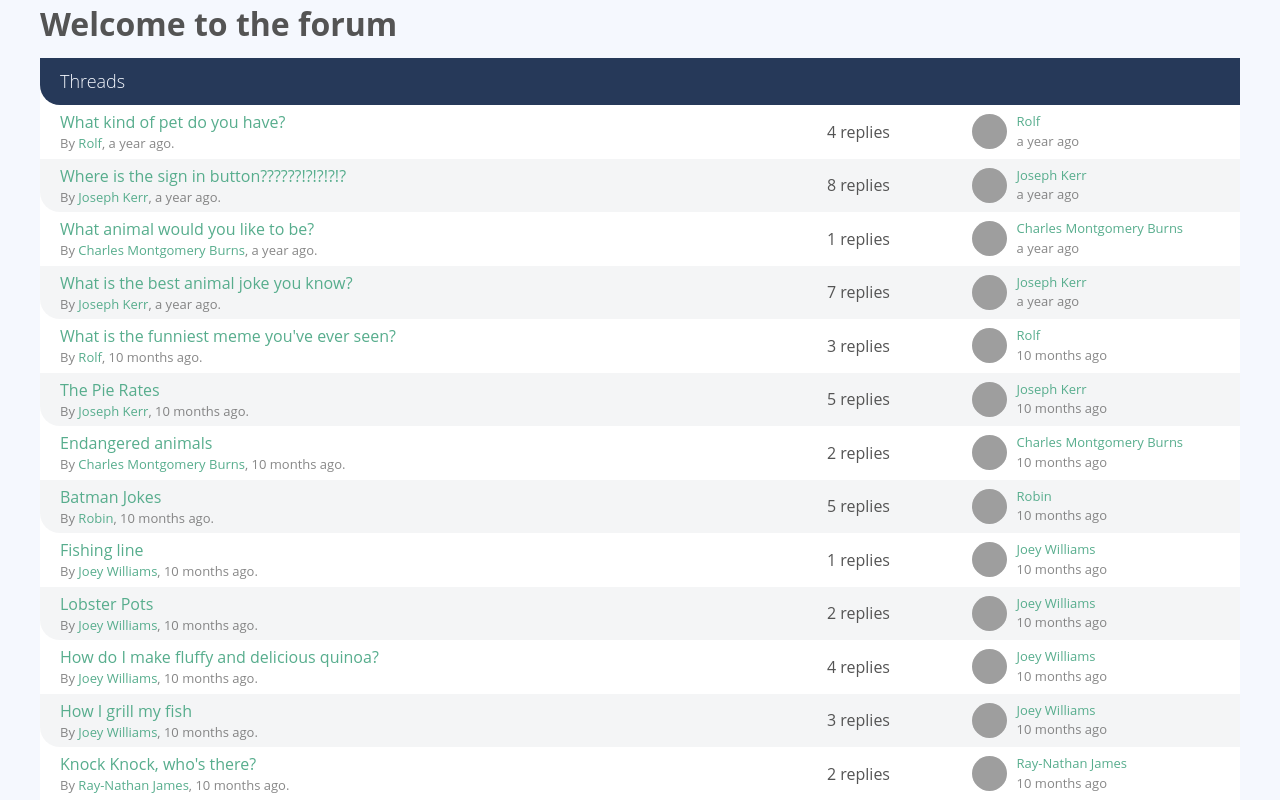
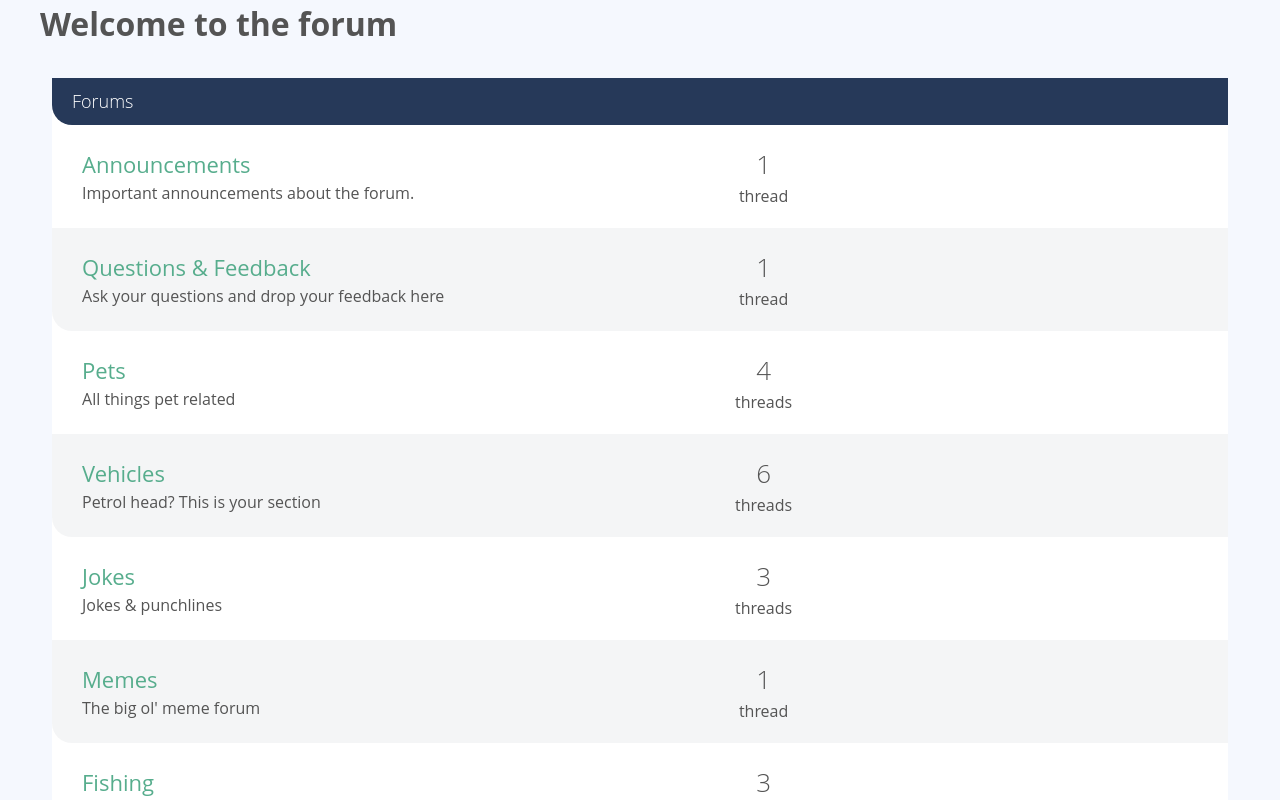
Before and after one commit to timothy-isenegger/vuejs-3-masterclass, a Vue app: page / in a window 1280 px wide. Shown: the top 800 px of the page. Built offline with nearby package versions, Linux system fonts and the light colour scheme; grey boxes are pictures that could not be loaded.

Commit message:
[TASK] Implement ForumList component

```diff
--- /dev/null
+++ b/src/components/ForumList.vue
@@ -0,0 +1,55 @@
+<template>
+  <div class="col-full">
+    <div class="forum-list">
+      <h2 class="list-title">
+        <a href="#">Forums</a>
+      </h2>
+
+      <div class="forum-listing" v-for="forum in forums" :key="forum.id">
+        <div class="forum-details">
+          <router-link
+              :to="{name: 'Forum', params: {id: forum.id}}"
+              class="text-xlarge">
+            {{ forum.name }}
+          </router-link>
+          <p>{{ forum.description }}</p>
+        </div>
+
+        <div class="threads-count">
+          <p>
+            <span class="count">{{ forum.threads?.length }}</span>
+            {{ forumThreadsWord(forum) }}
+          </p>
+        </div>
+
+        <div class="last-thread"></div>
+      </div>
+
+    </div>
+  </div>
+</template>
+
+<script>
+export default {
+  name: "ForumList",
+  props: {
+    forums: {
+      required: true,
+      type: Array
+    }
+  },
+  methods: {
+    forumThreadsWord (forum) {
+      if (forum.threads?.length) {
+        return forum.threads.length > 1 ? 'threads' : 'thread'
+      } else {
+        return 'no threads'
+      }
+    }
+  }
+}
+</script>
+
+<style scoped>
+
+</style>
--- a/src/pages/Home.vue
+++ b/src/pages/Home.vue
@@ -1,19 +1,19 @@
 <template>
   <h1>Welcome to the forum</h1>
-  <ThreadList :threads="threads" />
+  <ForumList :forums="forums" />
 </template>
 
 <script>
-import ThreadList from "@/components/ThreadList";
+import ForumList from "@/components/ForumList";
 import sourceData from '@/data.json'
 
 export default {
   components: {
-    ThreadList,
+    ForumList,
   },
   data() {
     return {
-      threads: sourceData.threads,
+      forums: sourceData.forums,
     }
   },
 }
```
